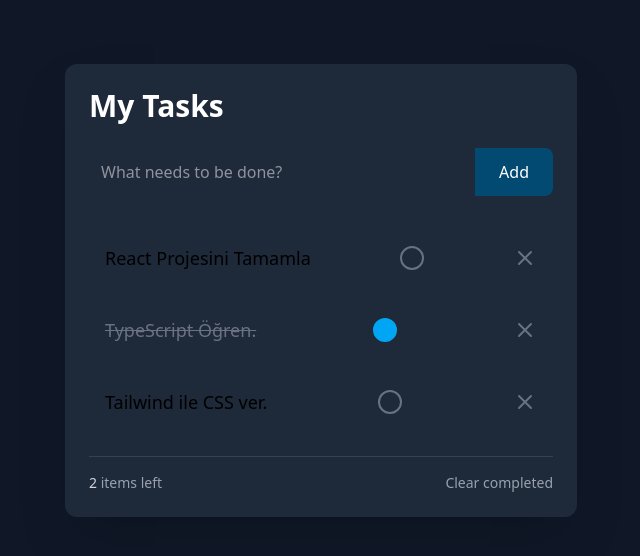
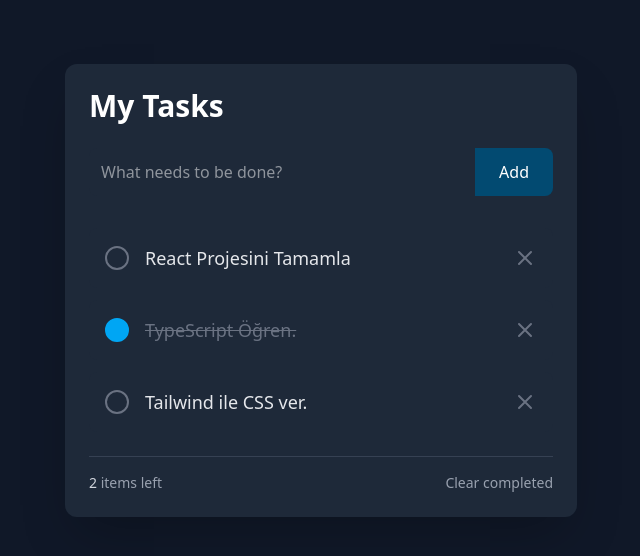
Before and after one commit to furkycl/react-ts-tailwind-todoapp, a React (Vite) app: page / in a window 1280 px wide. Shown: the top 556 px of the page, without its empty margins (319-959 px from the left). Built offline with nearby package versions, Linux system fonts and the light colour scheme.

Commit message:
fix(layout): Fix todo item overflow bug and improve layout

```diff
--- a/src/components/TodoItem.tsx
+++ b/src/components/TodoItem.tsx
@@ -18,24 +18,27 @@ const TodoItem: React.FC<TodoItemProps> = ({ todo, onToggle, onDelete }) => {
   return (
     <li
       onClick={handleToggleClick}
-      className="bg-gray-800 p-4 rounded-lg flex items-center justify-between cursor-pointer hover:bg-gray-700 transition-colors"
+      className="w-full bg-gray-800 p-4 rounded-lg flex items-center justify-between gap-4 cursor-pointer hover:bg-gray-700 transition-colors"
     >
+      <div className="flex items-center flex-grow min-w-0">
+        <div
+          className={`flex-shrink-0 w-6 h-6 rounded-full border-2 ${
+            todo.completed ? "bg-sky-500 border-sky-500" : "border-gray-500"
+          }`}
+        />
         <span
-        className={`text-lg ${
+          className={`ml-4 text-lg text-gray-200 break-all ${
             todo.completed ? "line-through text-gray-500" : ""
           }`}
         >
           {todo.text}
         </span>
-      <div
-        className={`w-6 h-6 rounded-full border-2 ${
-          todo.completed ? "bg-sky-500 border-sky-500" : "border-gray-500"
-        }`}
-      />
+      </div>
+
       <button
         onClick={handleDeleteClick}
-        aria-label={`Delete todo: ${todo.text}`} //accessibility
-        className="text-gray-500 hover:text-red-500 transition-colors cursor-pointer"
+        aria-label={`Delete todo: ${todo.text}`}
+        className="flex-shrink-0 text-gray-500 hover:text-red-500 transition-colors"
       >
         <svg
           xmlns="http://www.w3.org/2000/svg"
```
Lines whose indentation alone changed are shown as unchanged.
